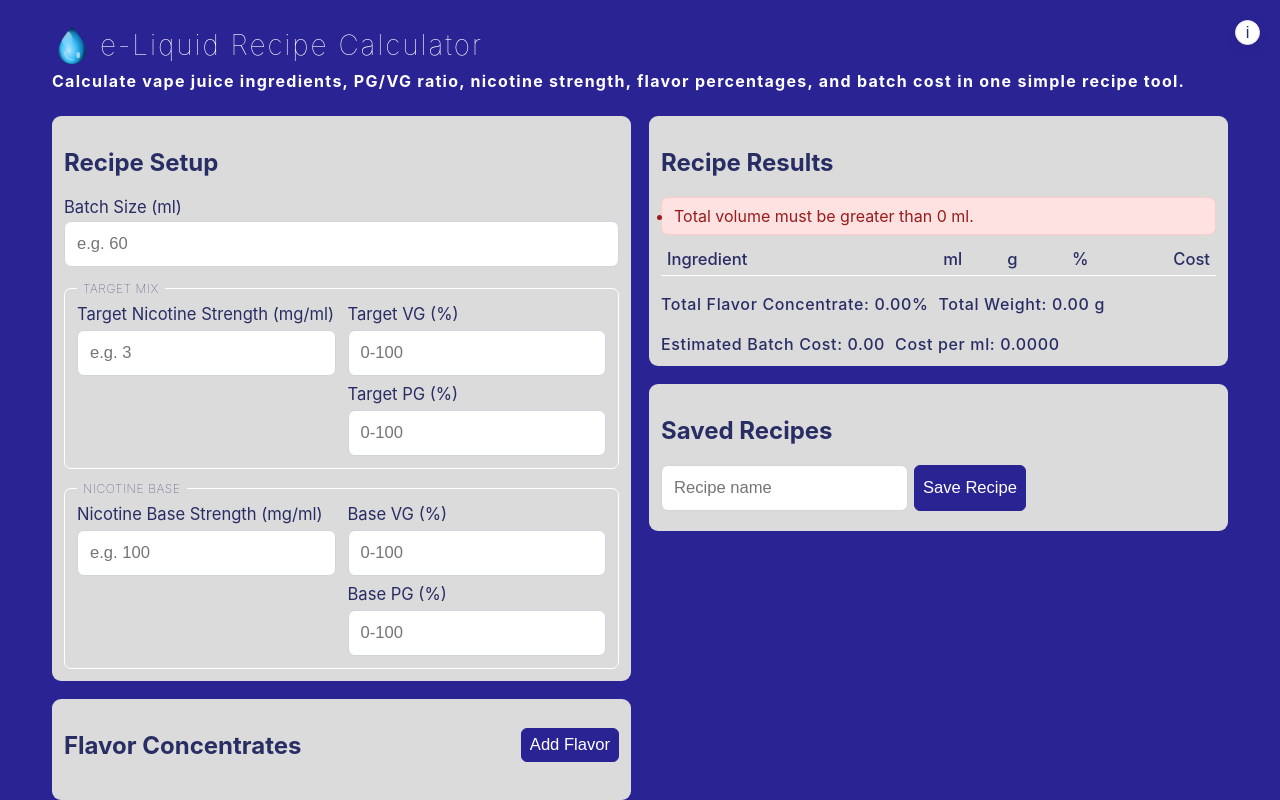
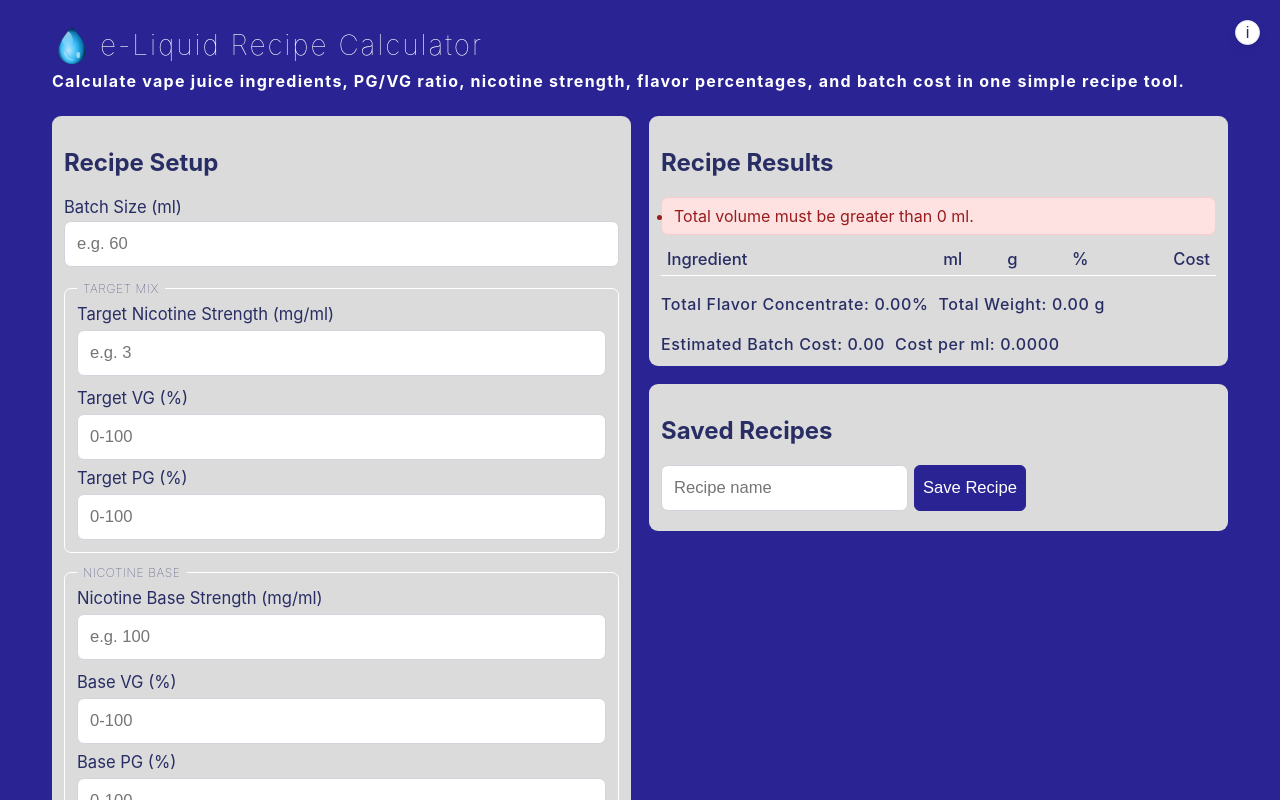
Before and after one commit to lamkostal/ejuice, a Vue app: page / in a window 1280 px wide. Shown: the top 800 px of the page. Built offline with nearby package versions, Linux system fonts and the light colour scheme; a web font is replaced by a local one.

Commit message:
style: update layout from two-column to one-column for target mix and nicotine base sections

```diff
--- a/src/components/BatchInputsCard.vue
+++ b/src/components/BatchInputsCard.vue
@@ -15,7 +15,7 @@ defineProps({
 
     <fieldset class="input-group">
       <legend>Target Mix</legend>
-      <div class="two-col">
+      <div class="one-col">
         <div>
           <label>Target Nicotine Strength (mg/ml)
             <input v-model.number="form.targetNicotine" type="number" min="0" step="0.1" placeholder="e.g. 3" />
@@ -37,7 +37,7 @@ defineProps({
 
     <fieldset class="input-group">
       <legend>Nicotine Base</legend>
-      <div class="two-col">
+      <div class="one-col">
         <div>
           <label>Nicotine Base Strength (mg/ml)
             <input v-model.number="form.nicotineBaseStrength" type="number" min="0" step="0.1" placeholder="e.g. 100" />
@@ -64,14 +64,14 @@ defineProps({
   margin-bottom: 14px;
 }
 
-.two-col {
+.one-col {
   display: grid;
-  grid-template-columns: 1fr 1fr;
+  grid-template-columns: 1fr;
   gap: 12px;
   align-items: start;
 }
 
-.two-col label {
+.one-col label {
   display: flex;
   flex-direction: column;
   gap: 6px;
```
